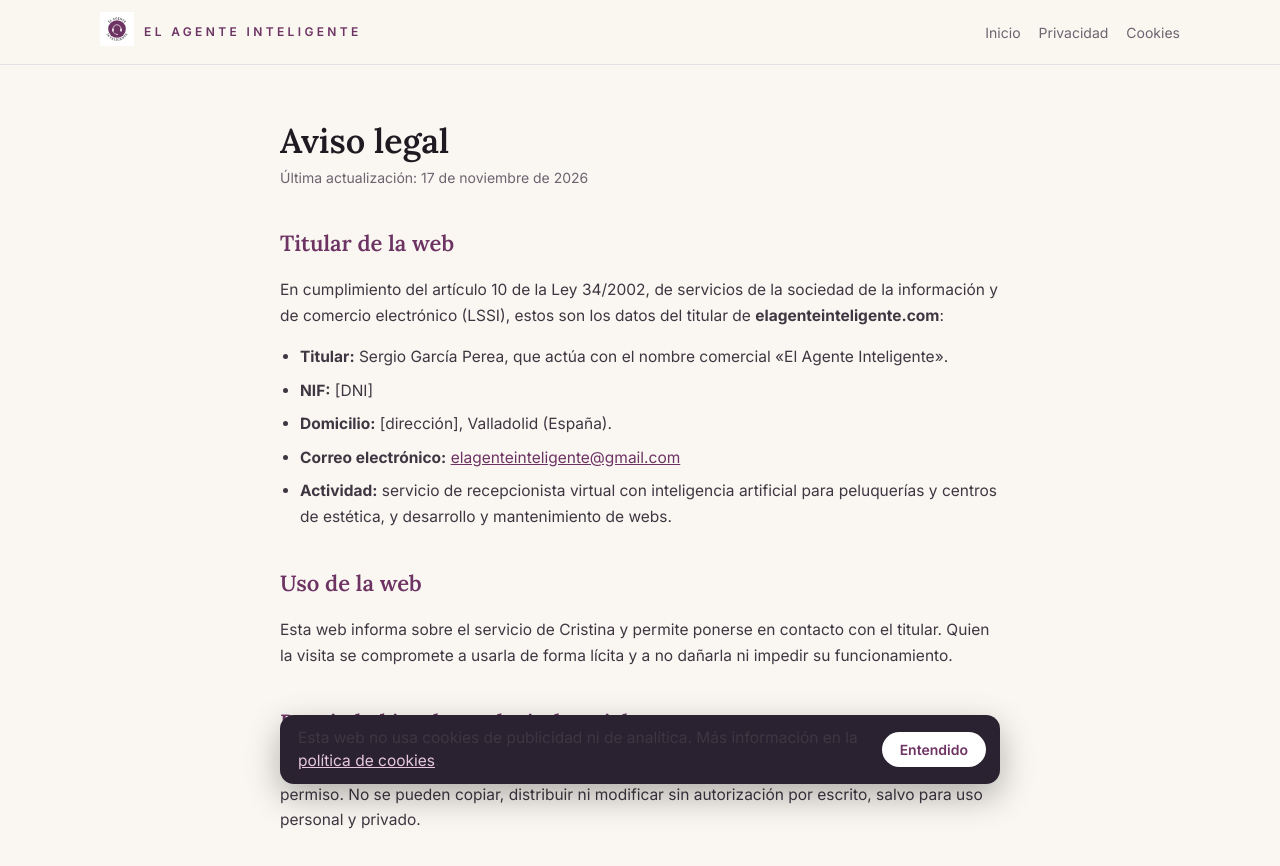
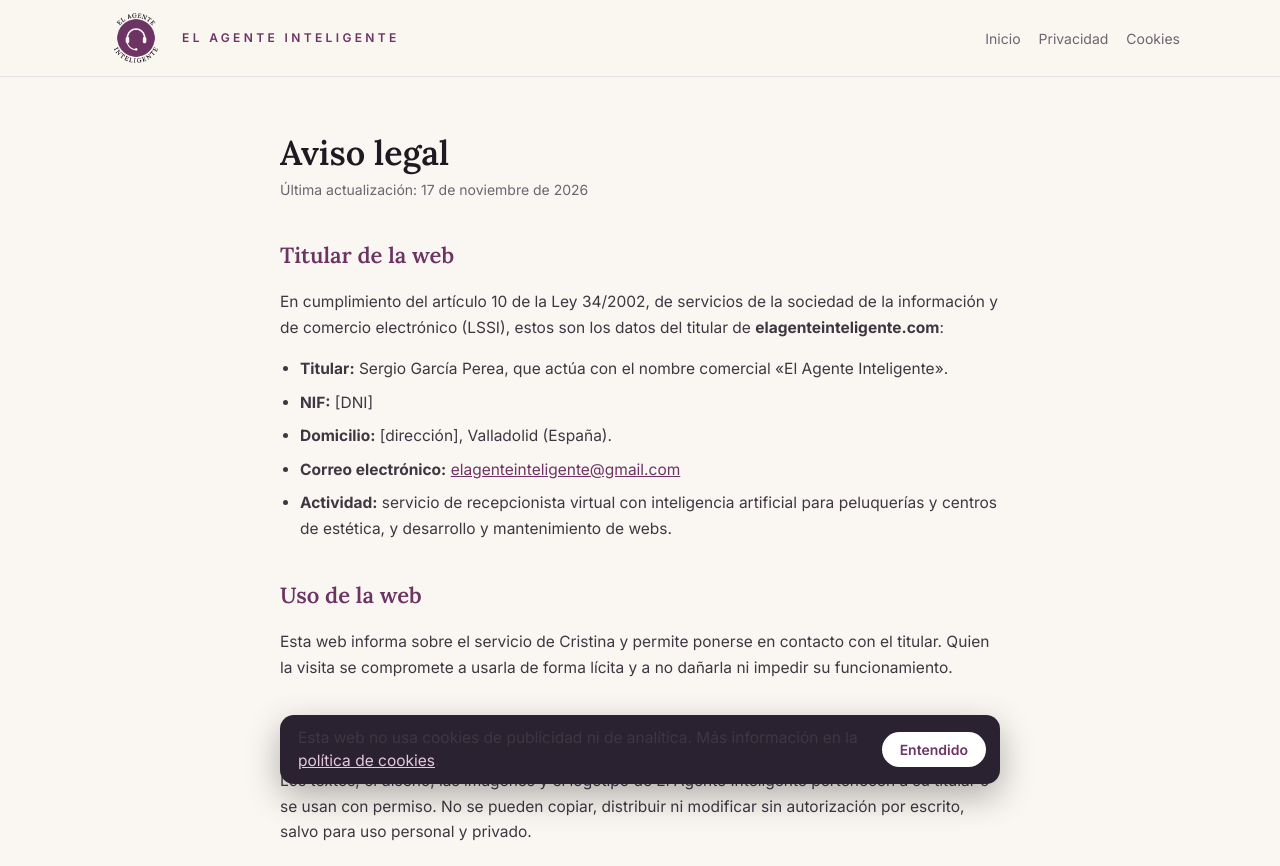
Before and after one commit to sgarciaadt-byte/el-agente-inteligente, a plain HTML site: page aviso-legal.html in a window 1280 px wide. Shown: the top 866 px of the page. Drawn offline with Linux system fonts and the light colour scheme.

Commit message:
Add files via upload
Logo a todo el alto

```diff
--- a/aviso-legal.html
+++ b/aviso-legal.html
@@ -17,12 +17,12 @@
 *{box-sizing:border-box}
 body{margin:0;background:var(--bg);color:var(--ink);font:16px/1.65 Inter,system-ui,sans-serif}
 header{background:rgba(250,247,242,.95);border-bottom:1px solid var(--line)}
-.nav{max-width:1120px;margin:0 auto;padding:0 20px;height:64px;display:flex;align-items:center;justify-content:space-between;gap:12px}
+.nav{max-width:1120px;margin:0 auto;padding:0 20px;height:76px;display:flex;align-items:center;justify-content:space-between;gap:12px}
 .logo{display:flex;align-items:center;gap:10px;text-decoration:none;font-size:12px;letter-spacing:.28em;font-weight:600;color:var(--p);white-space:nowrap}
-.logo img{width:34px;height:34px}
+.logo img{width:72px;height:72px;object-fit:contain}
 .nav nav a{color:var(--mut);text-decoration:none;font-size:14px;margin-left:18px}
 .nav nav a:hover{color:var(--ink)}
-@media(max-width:560px){.nav nav a.x{display:none}.logo span{display:none}}
+@media(max-width:560px){.nav nav a.x{display:none}.logo span{display:none}.logo img{width:64px;height:64px}}
 main{max-width:760px;margin:0 auto;padding:56px 20px 40px}
 h1{font-family:Lora,Georgia,serif;font-weight:600;font-size:34px;margin:0 0 6px;line-height:1.15}
 .updated{color:var(--mut);font-size:14px;margin:0 0 36px}
@@ -41,7 +41,7 @@ footer a{color:#d9c9d5;margin-left:14px}
 </head>
 <body>
 <header><div class="nav">
-  <a class="logo" href="index.html"><picture><source srcset="img/logo-c.svg" type="image/svg+xml"><img src="img/logo-c-transparente.png" alt="Logotipo de El Agente Inteligente"></picture><span>EL AGENTE INTELIGENTE</span></a>
+  <a class="logo" href="index.html"><img src="img/logo-c-transparente.png" alt="Logotipo de El Agente Inteligente"><span>EL AGENTE INTELIGENTE</span></a>
   <nav><a href="index.html">Inicio</a><a class="x" href="privacidad.html">Privacidad</a><a class="x" href="cookies.html">Cookies</a></nav>
 </div></header>
 <main>
@@ -63,7 +63,7 @@ footer a{color:#d9c9d5;margin-left:14px}
 <p>Esta web informa sobre el servicio de Cristina y permite ponerse en contacto con el titular. Quien la visita se compromete a usarla de forma lícita y a no dañarla ni impedir su funcionamiento.</p>
 
 <h2>Propiedad intelectual e industrial</h2>
-<p>Los textos, el diseño, las imágenes y el logotipo de Cristina pertenecen a su titular o se usan con permiso. No se pueden copiar, distribuir ni modificar sin autorización por escrito, salvo para uso personal y privado.</p>
+<p>Los textos, el diseño, las imágenes y el logotipo de El Agente Inteligente pertenecen a su titular o se usan con permiso. No se pueden copiar, distribuir ni modificar sin autorización por escrito, salvo para uso personal y privado.</p>
 
 <h2>Responsabilidad</h2>
 <p>El titular procura que la información de esta web sea correcta y esté al día, pero no garantiza que no tenga errores ni que esté disponible en todo momento. Los precios y condiciones que se muestran son orientativos: las condiciones que valen son las del contrato que se firma con cada salón.</p>
```
Also changed, not shown: cookies.html (+4 -4 lines), index.html (+8 -5 lines), privacidad.html (+4 -4 lines).
